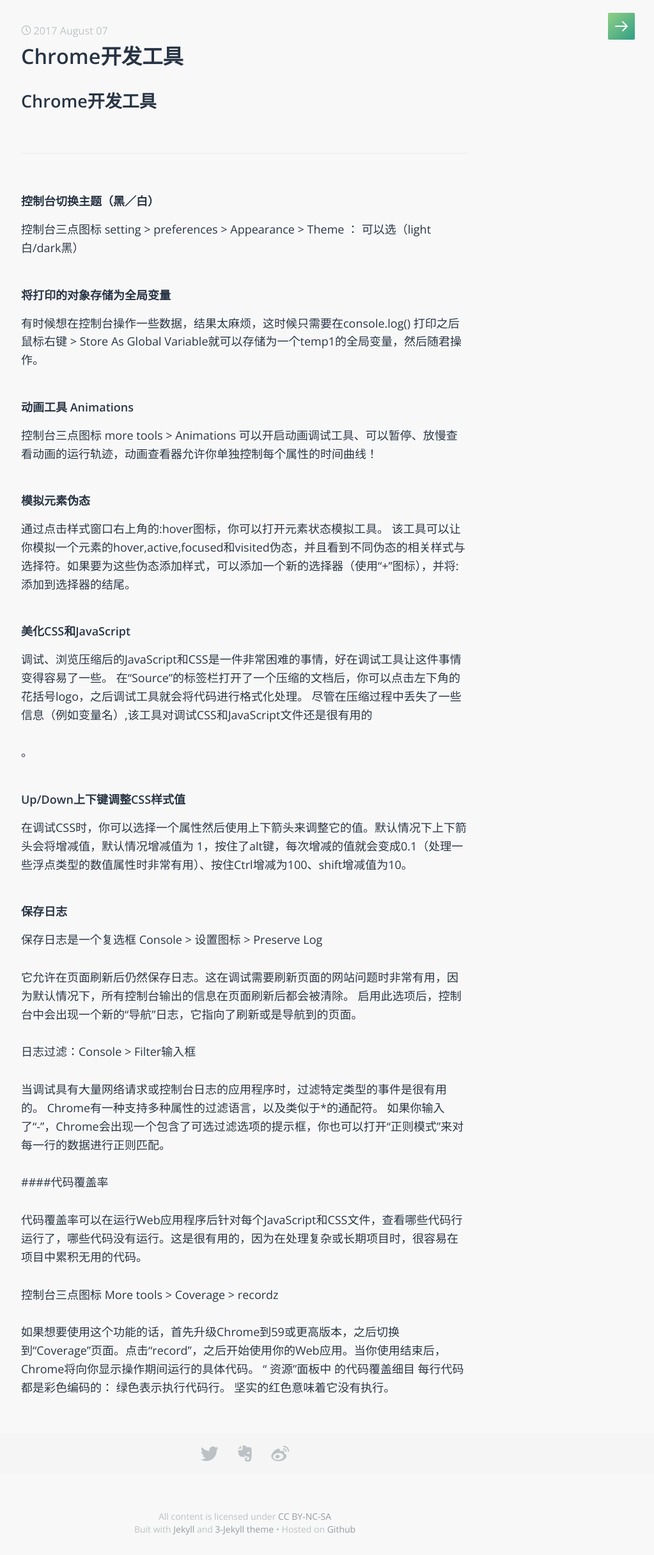
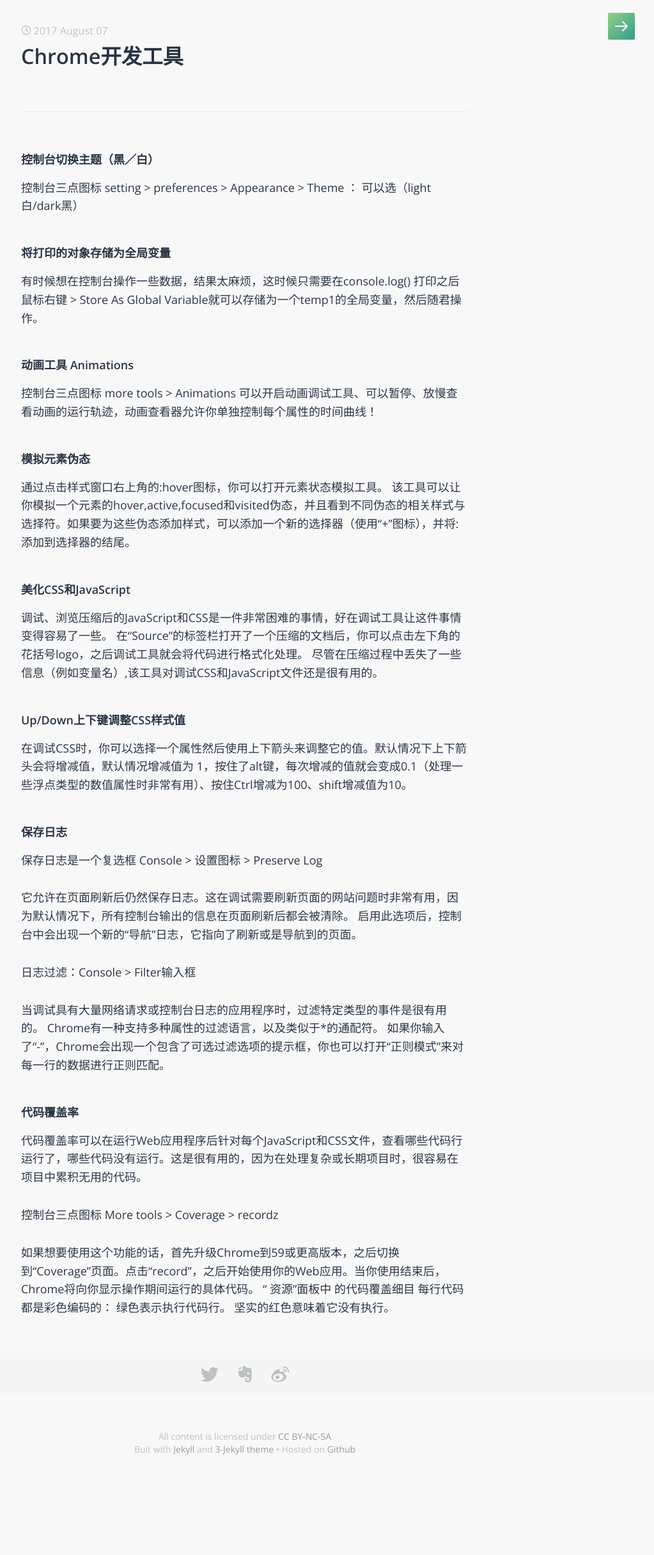
Before and after one commit to P233/3-Jekyll, a Jekyll site: the page built from _posts/2017-08-07-Chrome开发工具.markdown, in a window 1280 px wide. Shown: the whole page at 64% size, without its empty margins (257-1280 px from the left). Built offline with Jekyll 4.4.1, drawn with Linux system fonts in a browser that asks for light colours; some web fonts are replaced; our own code applies the rules of GitHub Pages for plain Markdown files.

Commit message:
Update 2017-08-07-Chrome开发工具.markdown

```diff
--- a/_posts/2017-08-07-Chrome开发工具.markdown
+++ b/_posts/2017-08-07-Chrome开发工具.markdown
@@ -1,11 +1,7 @@
-# Chrome开发工具
-
-
 ---
 #### 控制台切换主题（黑／白）
 
 控制台三点图标  setting > preferences > Appearance > Theme ： 可以选（light白/dark黑）
-
 
 #### 将打印的对象存储为全局变量
 
@@ -24,9 +20,7 @@
 
 调试、浏览压缩后的JavaScript和CSS是一件非常困难的事情，好在调试工具让这件事情变得容易了一些。
 在“Source”的标签栏打开了一个压缩的文档后，你可以点击左下角的花括号logo，之后调试工具就会将代码进行格式化处理。
-尽管在压缩过程中丢失了一些信息（例如变量名）,该工具对调试CSS和JavaScript文件还是很有用的
-
-。
+尽管在压缩过程中丢失了一些信息（例如变量名）,该工具对调试CSS和JavaScript文件还是很有用的。
 
 #### Up/Down上下键调整CSS样式值
 
@@ -45,12 +39,11 @@
 Chrome有一种支持多种属性的过滤语言，以及类似于*的通配符。
 如果你输入了“-”，Chrome会出现一个包含了可选过滤选项的提示框，你也可以打开“正则模式”来对每一行的数据进行正则匹配。
 
-####代码覆盖率
+#### 代码覆盖率
 
 代码覆盖率可以在运行Web应用程序后针对每个JavaScript和CSS文件，查看哪些代码行运行了，哪些代码没有运行。这是很有用的，因为在处理复杂或长期项目时，很容易在项目中累积无用的代码。
 
 控制台三点图标 More tools > Coverage > recordz
-
 
 如果想要使用这个功能的话，首先升级Chrome到59或更高版本，之后切换到“Coverage”页面。点击“record”，之后开始使用你的Web应用。当你使用结束后，Chrome将向你显示操作期间运行的具体代码。
     “ 资源”面板中 的代码覆盖细目
```
